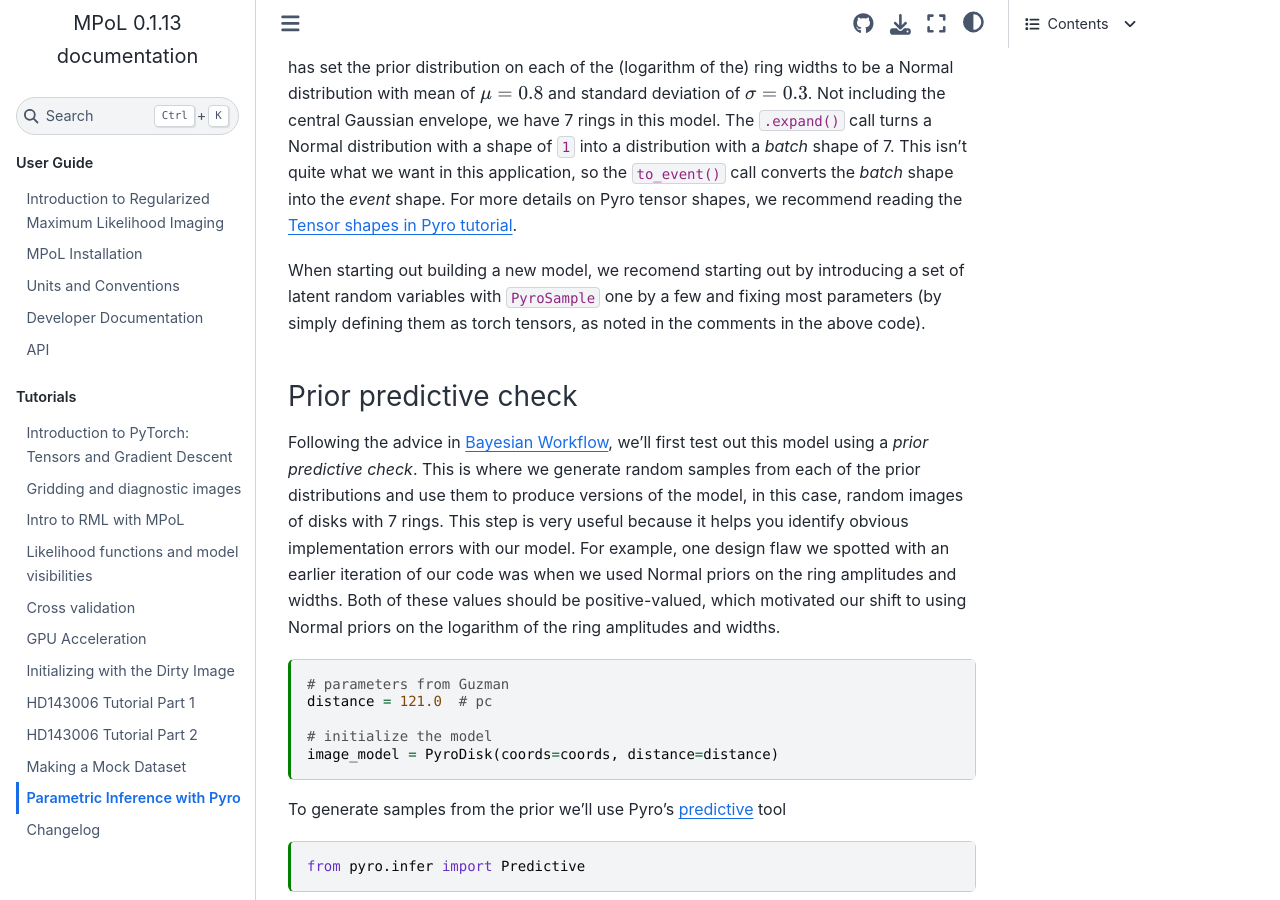
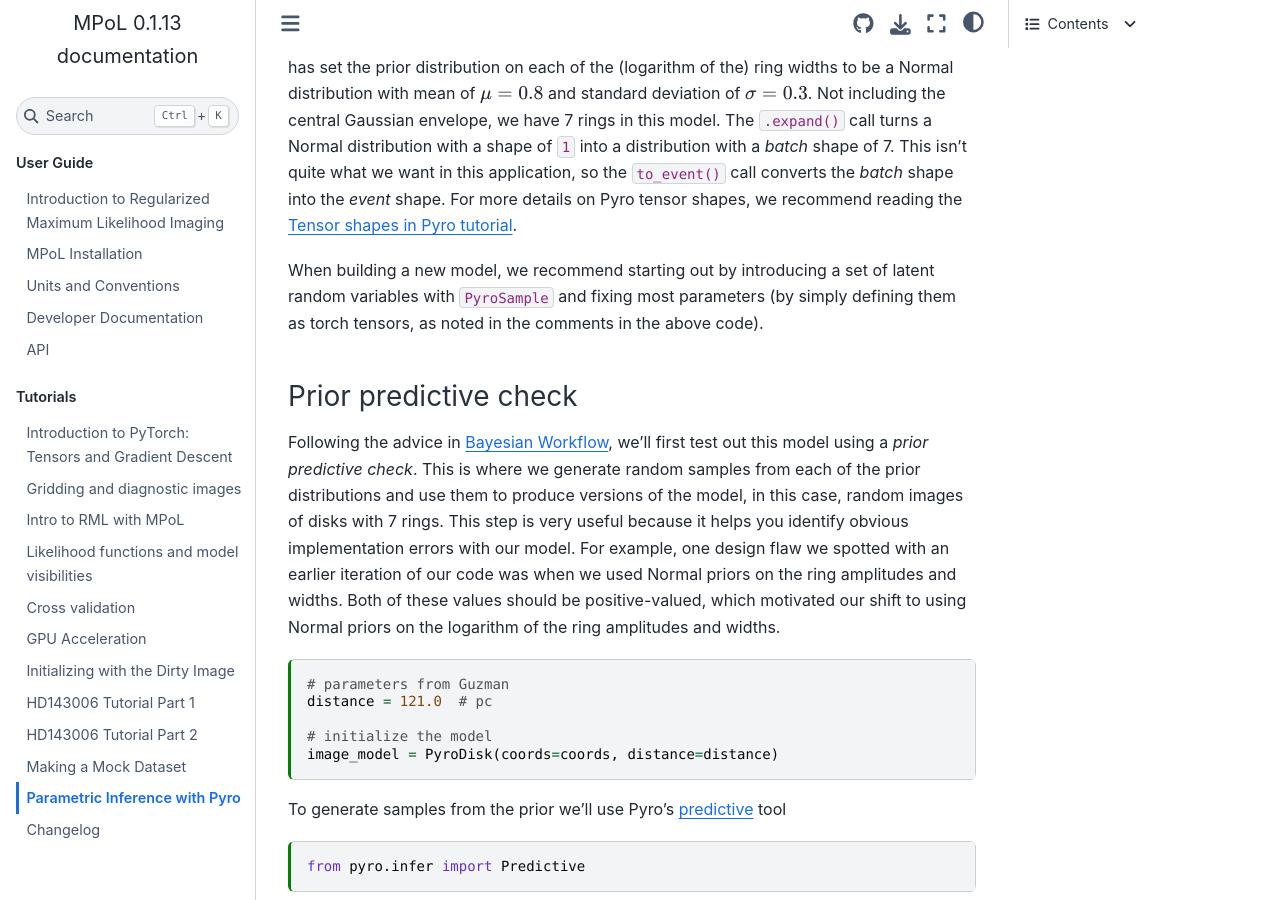
Before and after one commit to MPoL-dev/MPoL, a Sphinx documentation site: the page built from docs/large-tutorials/pyro.md, in a window 1280 px wide and 900 px high, scrolled down 10254 px. Built offline with Sphinx 7.4.7 and the Sphinx Book theme 1.1.4, drawn with Linux system fonts in a browser that asks for light colours.

Commit message:
Update docs/large-tutorials/pyro.md
Co-authored-by: Jeff Jennings <jjennings1519@gmail.com>

```diff
--- a/docs/large-tutorials/pyro.md
+++ b/docs/large-tutorials/pyro.md
@@ -421,7 +421,7 @@ self.log_ring_sigmas = PyroSample(
 has set the prior distribution on each of the (logarithm of the) ring widths to be a Normal distribution with mean of $\mu=0.8$ and standard deviation of $\sigma=0.3$. Not including the central Gaussian envelope, we have 7 rings in this model. The `.expand()` call turns a Normal distribution with a shape of `1` into a distribution with a *batch* shape of 7. This isn't quite what we want in this application, so the `to_event()` call converts the *batch* shape into the *event* shape. For more details on Pyro tensor shapes, we recommend reading the [Tensor shapes in Pyro tutorial](https://pyro.ai/examples/tensor_shapes.html).
 
 
-When starting out building a new model, we recomend starting out by introducing a set of latent random variables with `PyroSample` one by a few and fixing most parameters (by simply defining them as torch tensors, as noted in the comments in the above code).
+When building a new model, we recommend starting out by introducing a set of latent random variables with `PyroSample` and fixing most parameters (by simply defining them as torch tensors, as noted in the comments in the above code).
 
 ### Prior predictive check
 
```
